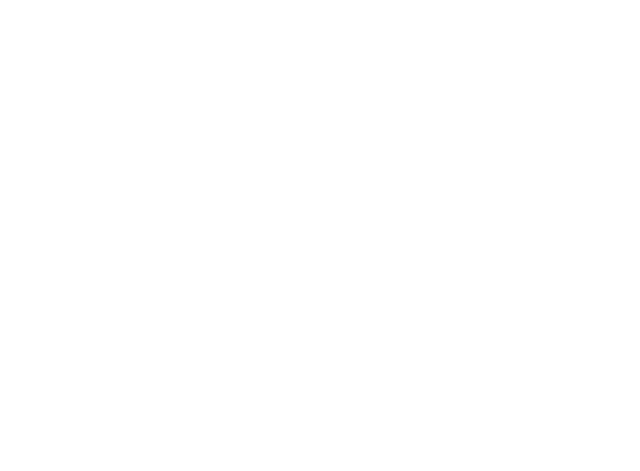
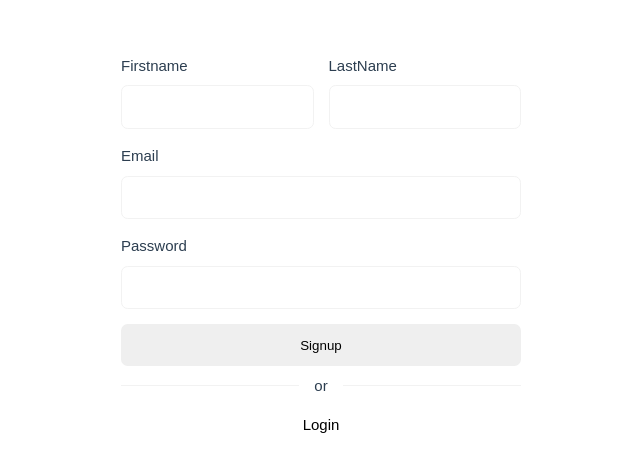
Before and after one commit to Aeceu/Vue-Social-Media, a Vue app: page /signup in a window 1280 px wide. Before the commit this address had no page. Shown: the part 151-622 px from the top of the page, without its empty margins (319-959 px from the left). Built offline with nearby package versions, Linux system fonts and the light colour scheme; the HTML template or start-up script is replaced by a standard one; what oh-vue-icons would draw is missing.

Commit message:
added login, registration and persistent login

```diff
--- a/src/assets/main.css
+++ b/src/assets/main.css
@@ -7,3 +7,7 @@
   margin: 0 auto;
   font-weight: normal;
 }
+
+* {
+  font-family: 'Fira Sans', sans-serif;
+}
--- a/src/components/HeaderView.vue
+++ b/src/components/HeaderView.vue
@@ -1,21 +1,8 @@
 <script lang="ts" setup>
 import { useUserStore } from '@/stores/userStore'
+import { RouterLink } from 'vue-router'
 
 const userStore = useUserStore()
-
-const handleSetUser = () => {
-  userStore.setUser({
-    id: '1',
-    firstName: 'Jose',
-    lastName: 'Acebuche',
-    email: 'joseacebuche2@gmail.com',
-    password: '136721',
-  })
-}
-
-const handleLogout = () => {
-  userStore.setUser(null)
-}
 </script>
 
 <template>
@@ -24,11 +11,15 @@ const handleLogout = () => {
 
     <div v-if="userStore.user" class="btns-group">
       <p>{{ userStore.user.email }}</p>
-      <button @click="handleLogout" class="btn">logout</button>
+      <button @click="userStore.handleLogout" class="btn">logout</button>
     </div>
     <div v-else class="btns-group">
-      <button @click="handleSetUser" class="btn login">Login</button>
-      <button class="btn signup">Signup</button>
+      <RouterLink to="login">
+        <button class="btn login">Login</button>
+      </RouterLink>
+      <RouterLink to="signup">
+        <button class="btn signup">Signup</button>
+      </RouterLink>
     </div>
   </nav>
 </template>
--- a/src/components/NewsFeedView.vue
+++ b/src/components/NewsFeedView.vue
@@ -1,6 +1,6 @@
 <script setup lang="ts">
 import { useUserStore } from '@/stores/userStore'
-import { ref, computed } from 'vue'
+import { ref, computed, onMounted } from 'vue'
 import PostCard from './PostCard.vue'
 import SharedPostCard from './SharedPostCard.vue'
 
@@ -30,6 +30,15 @@ const handleAddPost = () => {
 const handleCancelPost = () => {
   content.value = ''
 }
+
+onMounted(() => {
+  // fetch local storage items
+  // set data to store in local storage
+  userStore.getAllPosts()
+  userStore.persistUser()
+  // console.log(userStore.getAllSharedPost())
+  // console.log(userStore.getAllUsers())
+})
 </script>
 
 <template>
--- a/src/router/index.ts
+++ b/src/router/index.ts
@@ -1,5 +1,7 @@
 import HomeView from '@/views/HomeView.vue'
+import LoginView from '@/views/LoginView.vue'
 import PostView from '@/views/PostView.vue'
+import SignupVIew from '@/views/SignupVIew.vue'
 import { createRouter, createWebHistory } from 'vue-router'
 
 const router = createRouter({
@@ -15,6 +17,16 @@ const router = createRouter({
       name: 'post',
       component: PostView,
     },
+    {
+      path: '/login',
+      name: 'Login',
+      component: LoginView,
+    },
+    {
+      path: '/signup',
+      name: 'Signup',
+      component: SignupVIew,
+    },
   ],
 })
 
--- /dev/null
+++ b/src/views/LoginView.vue
@@ -0,0 +1,110 @@
+<script setup lang="ts">
+import { useUserStore } from '@/stores/userStore'
+import { ref } from 'vue'
+
+const formData = ref({
+  email: '',
+  password: '',
+})
+
+const useStore = useUserStore()
+
+const handleSubmit = () => {
+  useStore.handleLogin({
+    email: formData.value.email,
+    password: formData.value.password,
+  })
+}
+</script>
+<template>
+  <div class="login">
+    <form @submit.prevent="handleSubmit">
+      <span class="form-group">
+        <label for="email">Email</label>
+        <input type="text" id="email" v-model="formData.email" />
+      </span>
+      <span class="form-group">
+        <label for="password">Password</label>
+        <input type="password" id="password" v-model="formData.password" />
+      </span>
+      <span class="form-group">
+        <button class="btn">Login</button>
+        <div class="separator">
+          <div class="line" />
+          or
+          <div class="line" />
+        </div>
+        <RouterLink to="/signup" class="link"> Signup </RouterLink>
+      </span>
+    </form>
+  </div>
+</template>
+
+<style scoped>
+* {
+  /* border: 1px solid red !important; */
+}
+
+.login {
+  width: 100%;
+  height: 100vh;
+  display: flex;
+  flex-direction: column;
+  align-items: center;
+  justify-content: center;
+}
+
+form {
+  display: flex;
+  flex-direction: column;
+  align-content: center;
+  justify-content: center;
+  gap: 1em;
+  width: 400px;
+  height: 600px;
+}
+
+.form-group {
+  display: flex;
+  flex-direction: column;
+  gap: 0.5em;
+}
+
+input {
+  width: 100%;
+  padding: 1em;
+  background-color: inherit;
+  border: 1px solid var(--color-background-mute);
+  outline: none;
+  color: white;
+  border-radius: 0.5em;
+}
+
+.btn {
+  padding: 1em;
+  border: none;
+  border-radius: 0.5em;
+}
+
+.link {
+  width: 100%;
+  background: white;
+  color: black;
+  padding: 0.5em;
+  border-radius: 0.5em;
+  text-decoration: none;
+  text-align: center;
+}
+
+.separator {
+  display: flex;
+  align-items: center;
+  gap: 1em;
+}
+
+.line {
+  width: 100%;
+  height: 1px;
+  background-color: var(--color-background-mute);
+}
+</style>
--- /dev/null
+++ b/src/views/SignupVIew.vue
@@ -0,0 +1,131 @@
+<script setup lang="ts">
+import { useUserStore } from '@/stores/userStore'
+import { ref } from 'vue'
+
+const userStore = useUserStore()
+
+const formData = ref({
+  email: '',
+  password: '',
+  firstName: '',
+  lastName: '',
+})
+
+const handleSubmit = () => {
+  userStore.handleSignup({
+    id: Math.random().toString(),
+    email: formData.value.email,
+    password: formData.value.password,
+    firstName: formData.value.firstName,
+    lastName: formData.value.lastName,
+  })
+}
+</script>
+<template>
+  <div class="login">
+    <form @submit.prevent="handleSubmit">
+      <div class="name-group">
+        <span class="form-group">
+          <label for="firstname">Firstname</label>
+          <input type="text" id="firstname" v-model="formData.firstName" />
+        </span>
+        <span class="form-group">
+          <label for="lastName">LastName</label>
+          <input type="text" id="lastName" v-model="formData.lastName" />
+        </span>
+      </div>
+      <span class="form-group">
+        <label for="email">Email</label>
+        <input type="text" id="email" v-model="formData.email" />
+      </span>
+      <span class="form-group">
+        <label for="password">Password</label>
+        <input type="password" id="password" v-model="formData.password" />
+      </span>
+      <span class="form-group">
+        <button class="btn">Signup</button>
+        <div class="separator">
+          <div class="line" />
+          or
+          <div class="line" />
+        </div>
+        <RouterLink to="/login" class="link"> Login </RouterLink>
+      </span>
+    </form>
+  </div>
+</template>
+
+<style scoped>
+* {
+  /* border: 1px solid red !important; */
+}
+
+.login {
+  width: 100%;
+  height: 100vh;
+  display: flex;
+  flex-direction: column;
+  align-items: center;
+  justify-content: center;
+}
+
+form {
+  display: flex;
+  flex-direction: column;
+  align-content: center;
+  justify-content: center;
+  gap: 1em;
+  width: 400px;
+  height: 600px;
+}
+
+.name-group {
+  display: flex;
+  gap: 1em;
+}
+
+.form-group {
+  display: flex;
+  flex-direction: column;
+  gap: 0.5em;
+}
+
+input {
+  width: 100%;
+  padding: 1em;
+  background-color: inherit;
+  border: 1px solid var(--color-background-mute);
+  outline: none;
+  color: white;
+  border-radius: 0.5em;
+}
+
+.btn {
+  padding: 1em;
+  border: none;
+  border-radius: 0.5em;
+}
+
+.link {
+  width: 100%;
+  background: white;
+  color: black;
+  padding: 0.5em;
+  border: none;
+  border-radius: 0.5em;
+  text-decoration: none;
+  text-align: center;
+}
+
+.separator {
+  display: flex;
+  align-items: center;
+  gap: 1em;
+}
+
+.line {
+  width: 100%;
+  height: 1px;
+  background-color: var(--color-background-mute);
+}
+</style>
```
Also changed, not shown: src/stores/userStore.ts (+130 -10 lines), src/types/user.d.ts (+8 -3 lines).
